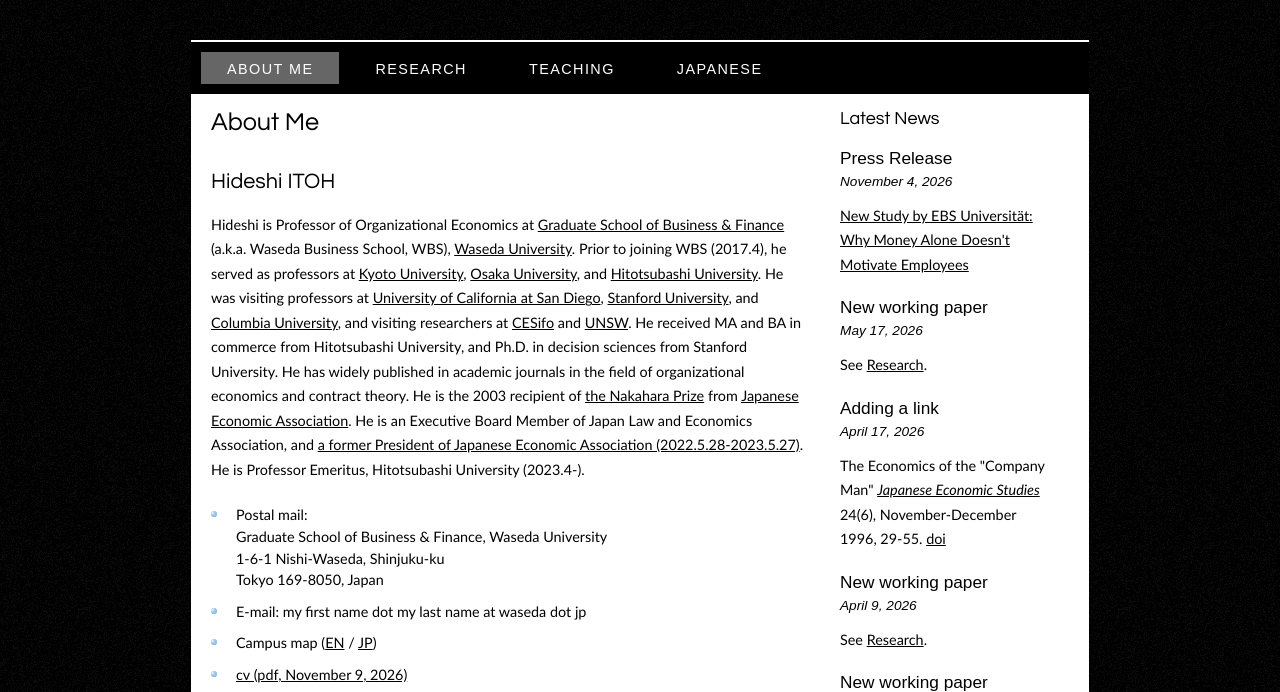
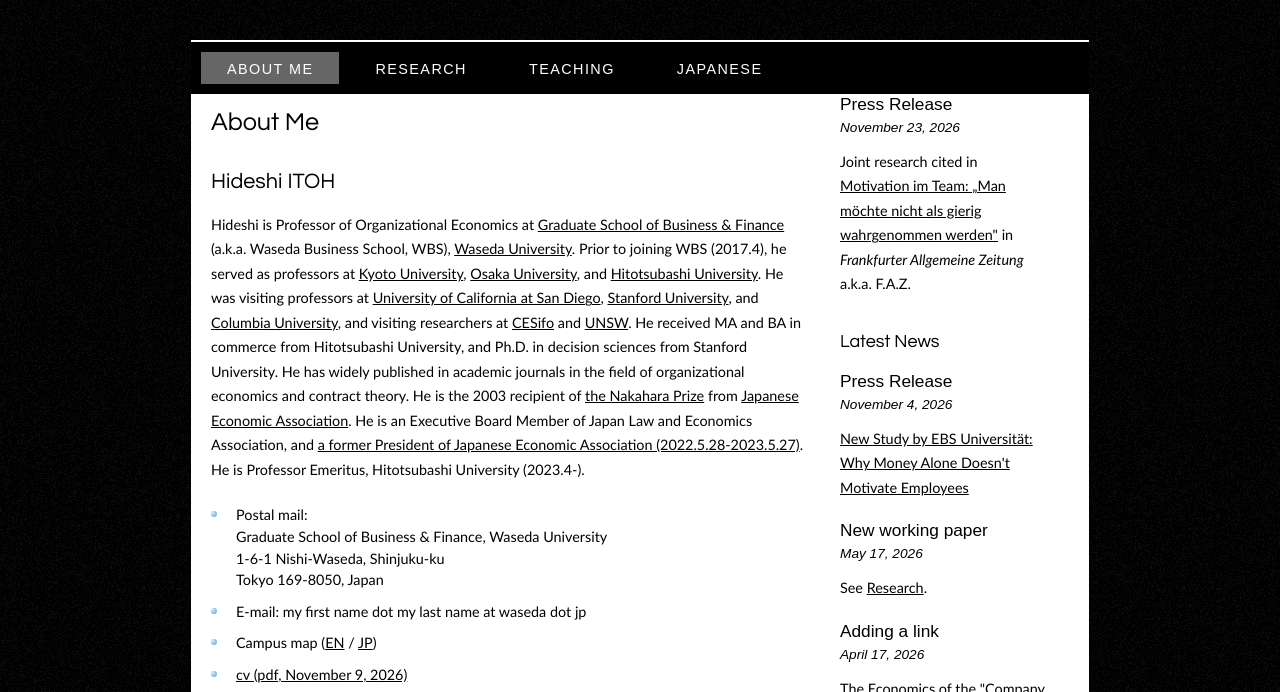
Before and after one commit to go2hitoh/go2hitoh.github.io, a plain HTML site: page index.html in a window 1280 px wide. Shown: the part 108-800 px from the top of the page. Drawn offline with Linux system fonts and the light colour scheme.

Commit message:
Update index.html

```diff
--- a/index.html
+++ b/index.html
@@ -49,6 +49,9 @@
     <div id="site_content">
       <div class="sidebar">
         <!-- insert your sidebar items here -->
+        <h4>Press Release</h4>
+        <h5>November 23, 2026</h5>
+        <p>Joint research cited in <a href="https://www.faz.net/aktuell/rhein-main/region-und-hessen/was-motiviert-mitarbeiter-wirklich-zu-besserer-leistung-accg-201676515.html?share=androidfaznativeshare" target="_blank">Motivation im Team: „Man möchte nicht als gierig wahrgenommen werden"</a> in <i>Frankfurter Allgemeine Zeitung</i> a.k.a. F.A.Z.</p>
         <h3>Latest News</h3>
         <h4>Press Release</h4>
         <h5>November 4, 2026</h5>
```
